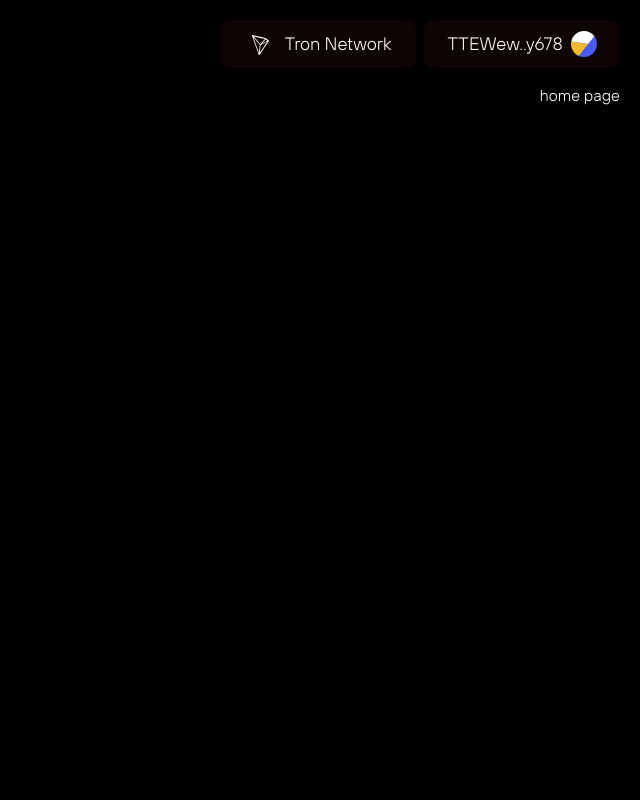
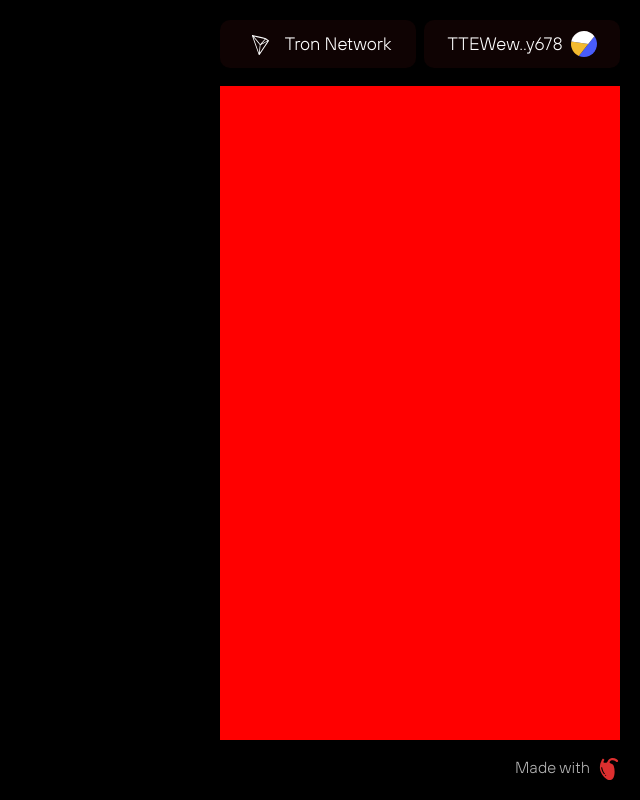
Before and after one commit to mihail727/adrenaline-swap, a Vue app: page / in a window 1280 px wide. Shown: the whole page, without its empty margins (640-1280 px from the left). Built offline with nearby package versions, Linux system fonts and the light colour scheme.

Commit message:
feat: added panelBottom

```diff
--- /dev/null
+++ b/src/components/PanelBottom.vue
@@ -0,0 +1,33 @@
+<script setup lang="ts">
+import HeartIcon from '@/assets/icons/heart.svg';
+</script>
+
+<template>
+	<div :class="$style.panelBottom">
+		<span :class="$style.text">Made with</span>
+		<HeartIcon :class="$style.heartIcon" />
+	</div>
+</template>
+
+<style lang="scss" module>
+.panelBottom {
+	display: flex;
+	justify-content: center;
+	gap: 8px;
+	width: 100%;
+
+	@media screen and (min-width: vars.$minDesktopWidth) {
+		justify-content: flex-end;
+	}
+}
+
+.text {
+	font-size: 16px;
+	color: rgba(255, 255, 255, 0.7);
+}
+
+.heartIcon {
+	width: 22px;
+	height: auto;
+}
+</style>
--- a/src/layouts/default.layout.vue
+++ b/src/layouts/default.layout.vue
@@ -1,4 +1,5 @@
 <script setup lang="ts">
+import PanelBottom from '@/components/PanelBottom.vue';
 import PanelTop from '@/components/PanelTop.vue';
 </script>
 
@@ -7,6 +8,8 @@ import PanelTop from '@/components/PanelTop.vue';
 		<PanelTop />
 
 		<slot />
+
+		<PanelBottom />
 	</div>
 </template>
 
@@ -16,12 +19,12 @@ import PanelTop from '@/components/PanelTop.vue';
 	flex-direction: column;
 	align-items: center;
 	gap: 18px;
-	margin-top: 52px;
+	padding-top: 52px;
 	width: 100%;
 	height: 100%;
 
 	@media screen and (min-width: vars.$minDesktopWidth) {
-		margin-top: 0px;
+		padding-top: 0px;
 		align-items: end;
 		margin-left: auto;
 		max-width: 400px;
--- a/src/pages/Home.page.vue
+++ b/src/pages/Home.page.vue
@@ -1,7 +1,13 @@
 <script setup lang="ts"></script>
 
 <template>
-	<div>home page</div>
+	<div :class="$style.homePage"></div>
 </template>
 
-<style lang="scss" module></style>
+<style lang="scss" module>
+.homePage {
+	background-color: red;
+	height: 100%;
+	width: 100%;
+}
+</style>
```
Also changed, not shown: src/assets/icons/heart.svg (added).
